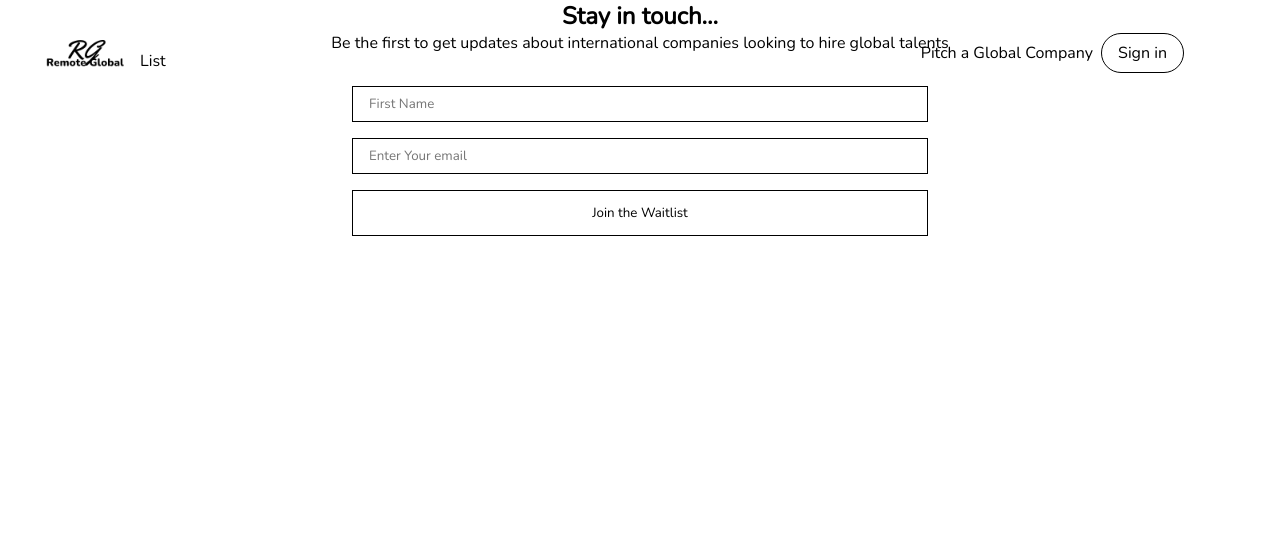
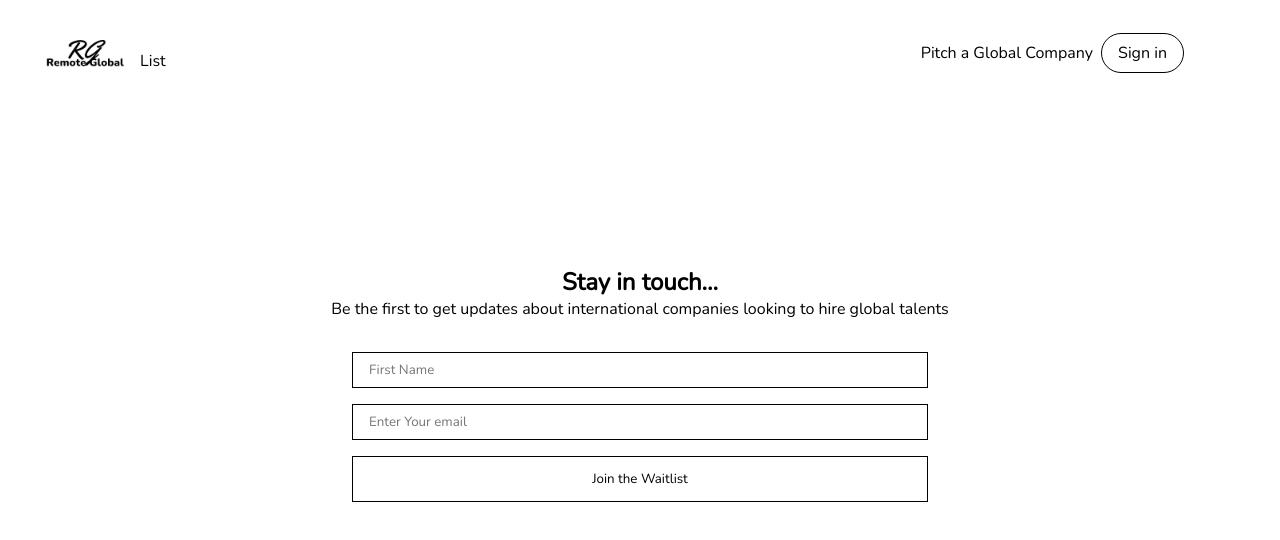
Before and after one commit to blossom-babs/remote-global, a Next.js app: page /companies in a window 1280 px wide. Shown: the top 540 px of the page. Built offline with nearby package versions, Linux system fonts and the light colour scheme; a web font is replaced by a local one.

Commit message:
build companies page

```diff
--- a/src/components/About.tsx
+++ b/src/components/About.tsx
@@ -50,7 +50,9 @@ const About = () => {
 				</p>
 			</div>
 
-			<Waitlist />
+			<div className="about-footer">
+				<Waitlist />
+			</div>
 		</div>
 	);
 };
--- a/src/components/Waitlist.tsx
+++ b/src/components/Waitlist.tsx
@@ -36,7 +36,7 @@ const Waitlist = () => {
 	};
 
 	return (
-		<div id="join-the-waitlist" className="about-footer">
+		<div id="join-the-waitlist" className="">
 			<h2>Stay in touch...</h2>
 			<p>
 				Be the first to get updates about international companies looking to
--- a/src/pages/companies.tsx
+++ b/src/pages/companies.tsx
@@ -14,7 +14,9 @@ export default function Companies() {
 			<>
 				<Layout>
 					<main className="companies">
+            <div className="companies-waitlist">
 						<Waitlist />
+            </div>
 					</main>
 				</Layout>
 			</>
--- a/src/styles/_about.scss
+++ b/src/styles/_about.scss
@@ -84,20 +84,27 @@
 			}
 
 			input {
-				width: 50%;
 				padding: 0.5rem 1rem;
 				font-family: 'Nunito', sans-serif;
 				border: 1px solid #000;
+
+				@media screen and (min-width: 600px) {
+					width: 50%;
+				}
 			}
 
 			button {
-				padding: 0.8rem 2rem;
+				padding: 0.8rem 1rem;
 				background: #fff;
 				border: 1px solid #000;
 				cursor: pointer;
 				width: 50%;
 				transition: 1s ease-in-out;
 				font-family: 'Nunito', sans-serif;
+
+				@media screen and (min-width: 600px) {
+					padding: 0.8rem 2rem;
+				}
 
 				&:hover {
 					background: #ddd;
--- /dev/null
+++ b/src/styles/_comapnies.scss
@@ -0,0 +1,13 @@
+.companies {
+	height: 100vh;
+	display: flex;
+	justify-content: center;
+	align-items: center;
+
+	&-waitlist {
+		width: 90%;
+		margin: 0 auto;
+		text-align: center;
+		//height: 100vh;
+	}
+}
--- a/src/styles/index.scss
+++ b/src/styles/index.scss
@@ -2,3 +2,4 @@
 @use './home';
 @use './nav';
 @use './about';
+@use './comapnies';
```
